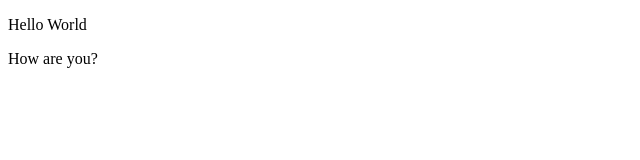
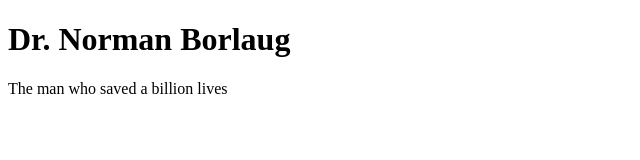
Before and after one commit to SahithReddy08/Microverse-trails1, a plain HTML site: page index.html in a window 1280 px wide. Shown: the whole page, without its empty margins (0-640 px from the left). Drawn offline with Linux system fonts and the light colour scheme.

Commit message:
Added two features

```diff
--- a/index.html
+++ b/index.html
@@ -1,22 +1,15 @@
 <!DOCTYPE html>
 <html lang="en">
-  <head>
-    <meta charset="UTF-8">
-    <title>Fork Me! FCC: Test Suite Template</title>
-    <link rel="stylesheet" href="css/style.css">
-  </head>
+  <main id ="main">
+    <h1 id ="title">Dr. Norman Borlaug</h1>
+    <p>The man who saved a billion lives</p>
+  <body>
 
-  <body>
     <script src="https://cdn.freecodecamp.org/testable-projects-fcc/v1/bundle.js"></script>
 
-    <p>
-	Hello World
-
-    </p>
-
-    <p>
-      How are you?
-    </p>
     <script  src="js/index.js"></script>
   </body>
+
+  </main>
+
 </html>
```
